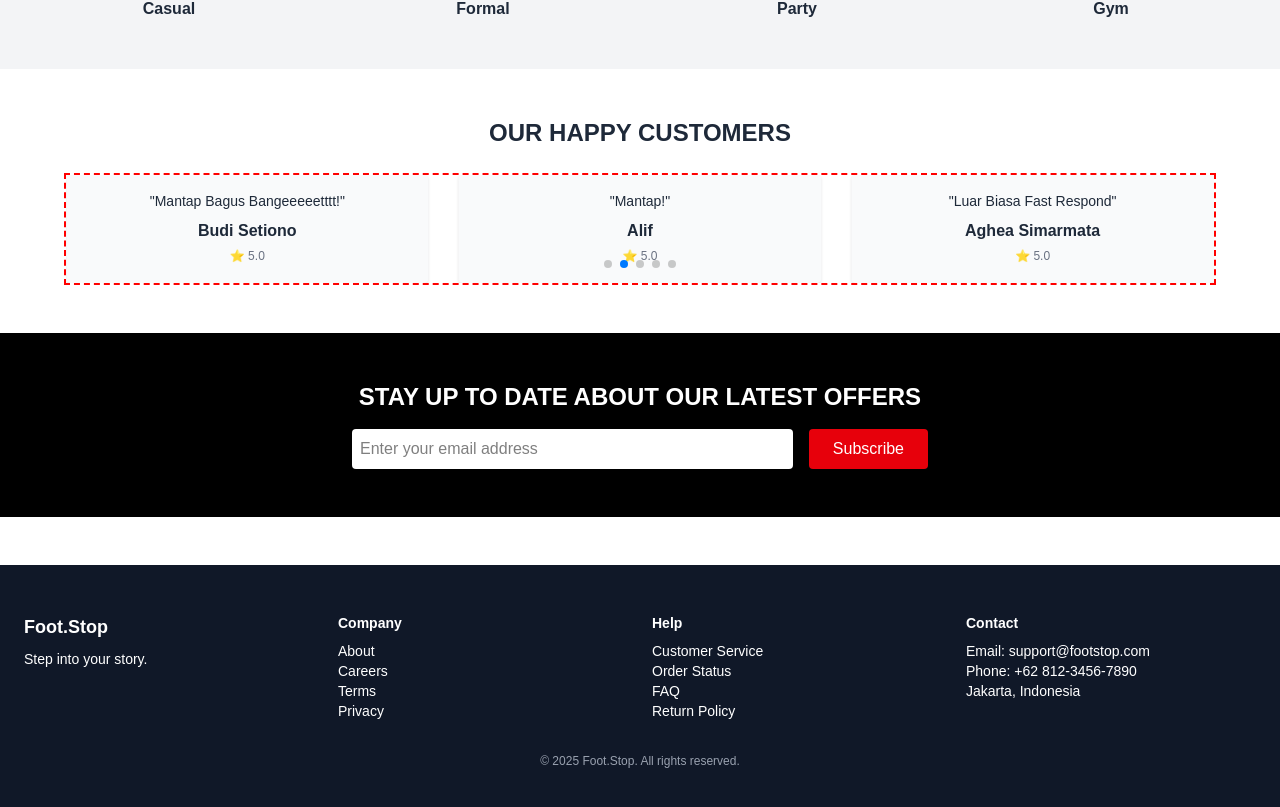
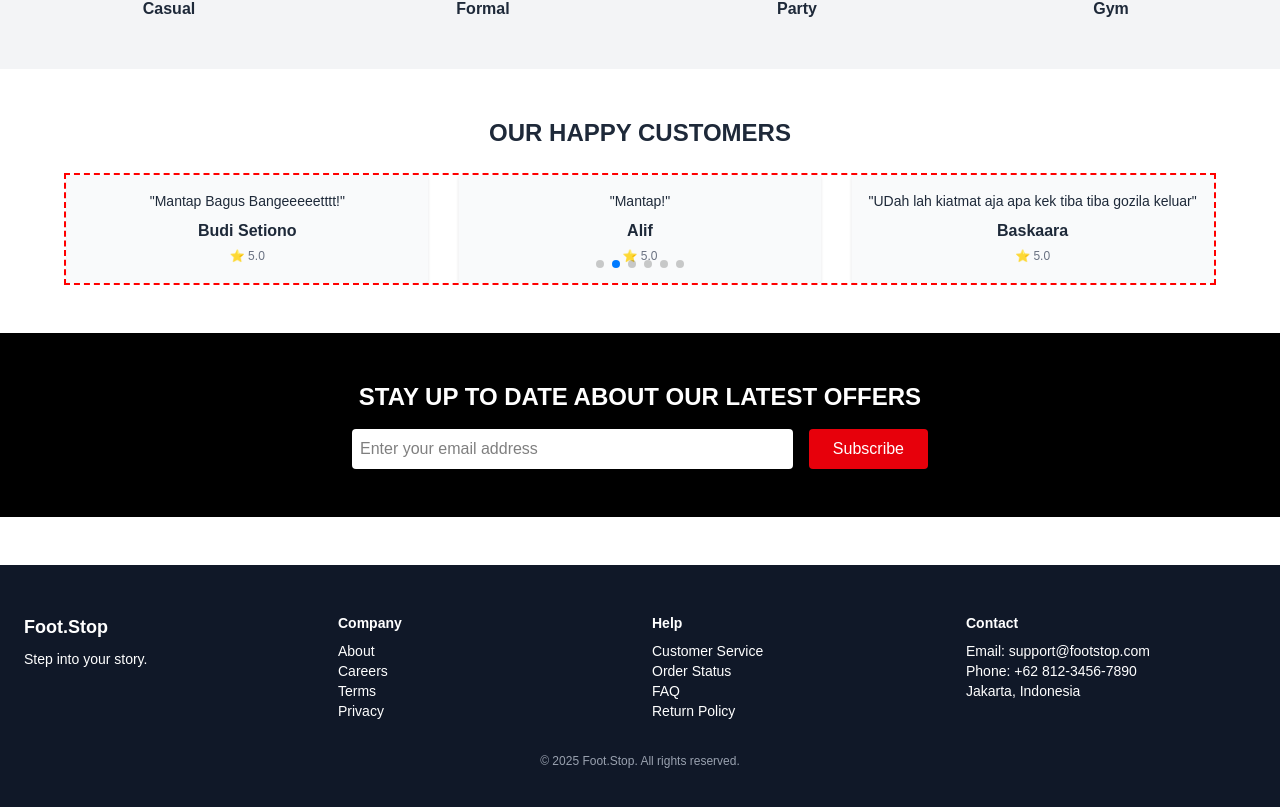
Before and after one commit to acarpl/footstop, a Next.js app in the folder footstop/: page / in a window 1280 px wide. Shown: the part 1637-2444 px from the top of the page. Built offline with nearby package versions, Linux system fonts and the light colour scheme.

Commit message:
prot hosprot

```diff
--- a/footstop/src/app/page.tsx
+++ b/footstop/src/app/page.tsx
@@ -117,6 +117,11 @@ export default function Home() {
             <span className="text-xs text-gray-500">⭐ 5.0</span>
           </SwiperSlide>
           <SwiperSlide className="p-4 bg-gray-50 rounded shadow">
+            <p className="text-sm mb-2">"UDah lah kiatmat aja apa kek tiba tiba gozila keluar"</p>
+            <strong>Baskaara</strong><br/>
+            <span className="text-xs text-gray-500">⭐ 5.0</span>
+          </SwiperSlide>
+          <SwiperSlide className="p-4 bg-gray-50 rounded shadow">
             <p className="text-sm mb-2">"Luar Biasa Fast Respond"</p>
             <strong>Aghea Simarmata</strong><br/>
             <span className="text-xs text-gray-500">⭐ 5.0</span>
```
